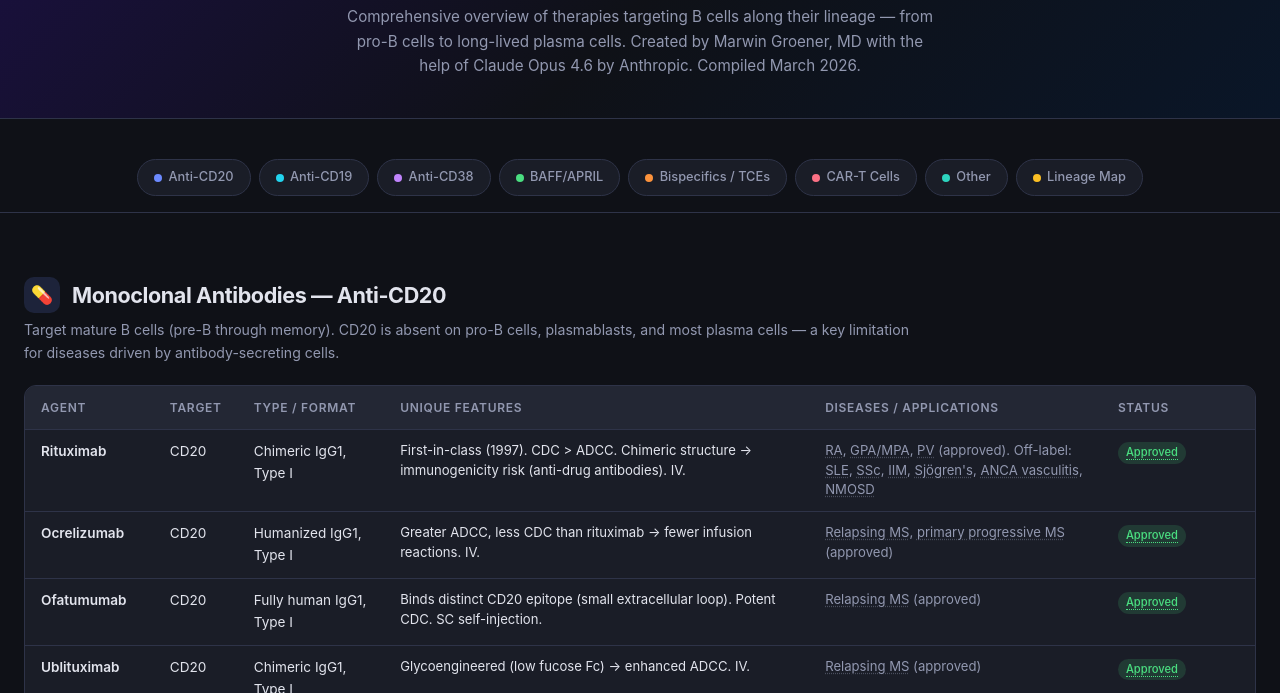
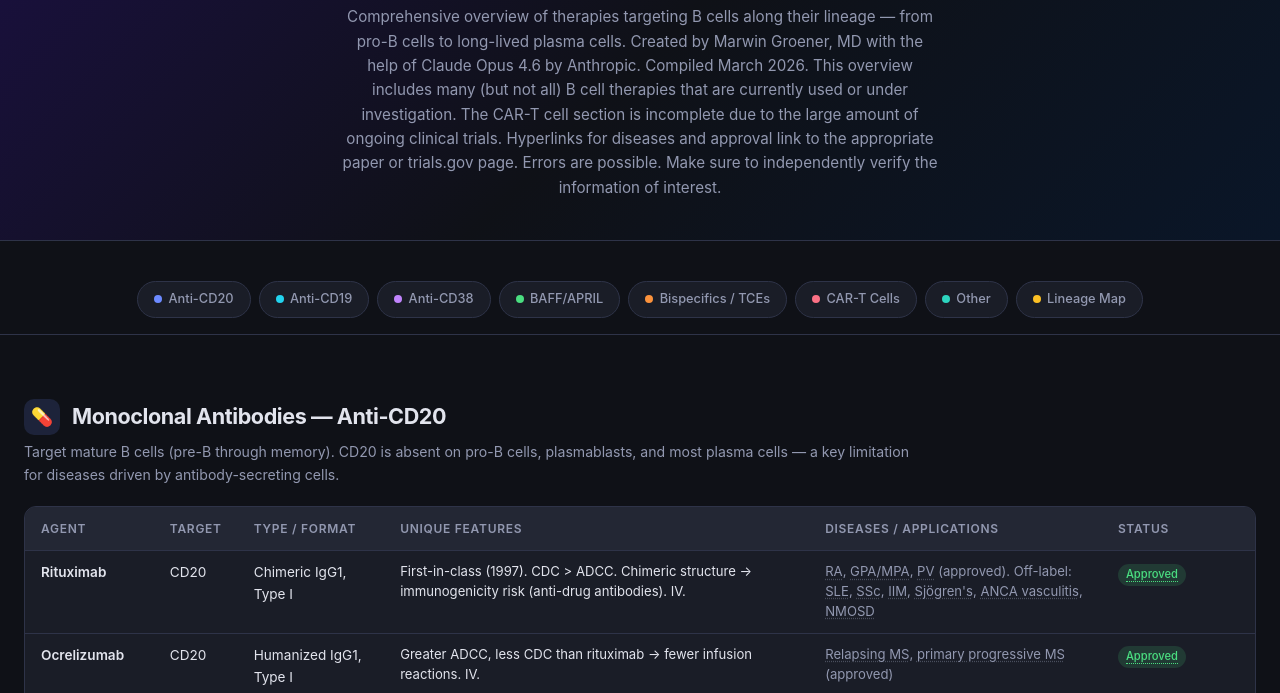
Before and after one commit to MGroener/bcell-therapies, a plain HTML site: page index.html in a window 1280 px wide. Shown: the part 107-800 px from the top of the page. Drawn offline with Linux system fonts and the light colour scheme.

Commit message:
Update index.html

```diff
--- a/index.html
+++ b/index.html
@@ -62,7 +62,9 @@ tbody tr:hover{background:rgba(108,138,255,0.04)}
 <body>
 <div class="hero">
 <h1>B Cell Targeting Therapies</h1>
-<p class="subtitle">Comprehensive overview of therapies targeting B cells along their lineage — from pro-B cells to long-lived plasma cells. Created by Marwin Groener, MD with the help of Claude Opus 4.6 by Anthropic. Compiled March 2026.</p>
+<p class="subtitle">Comprehensive overview of therapies targeting B cells along their lineage — from pro-B cells to long-lived plasma cells. Created by Marwin Groener, MD with the help of Claude Opus 4.6 by Anthropic. Compiled March 2026.
+This overview includes many (but not all) B cell therapies that are currently used or under investigation. The CAR-T cell section is incomplete due to the large amount of ongoing clinical trials. Hyperlinks for diseases and approval link to the appropriate paper or trials.gov page. Errors are possible.
+Make sure to independently verify the information of interest. </p>
 </div>
 <nav class="nav-pills">
 <a href="#mab-cd20"><span class="dot" style="background:var(--accent)"></span>Anti-CD20</a>
@@ -737,7 +739,7 @@ tbody tr:hover{background:rgba(108,138,255,0.04)}
 <tr><td>CD19</td><td><span class="expr-none">−</span></td><td><span class="expr-low">+</span></td><td><span class="expr-low">+</span></td><td><span class="expr-high">+++</span></td><td><span class="expr-mod">++</span></td><td><span class="expr-min">+/−</span></td></tr>
 <tr><td>CD38</td><td><span class="expr-none">−</span></td><td><span class="expr-none">−</span></td><td><span class="expr-none">−</span></td><td><span class="expr-min">+/−</span></td><td><span class="expr-mod">++</span></td><td><span class="expr-high">+++</span></td></tr>
 <tr><td>CD138 <small style="color:var(--text-dim)">(syndecan-1)</small></td><td><span class="expr-none">−</span></td><td><span class="expr-none">−</span></td><td><span class="expr-none">−</span></td><td><span class="expr-none">−</span></td><td><span class="expr-none">−</span></td><td><span class="expr-high">+++</span></td></tr>
-<tr><td>BCMA <small style="color:var(--text-dim)">(TNFRSF17)</small></td><td><span class="expr-none">−</span></td><td><span class="expr-none">−</span></td><td><span class="expr-none">−</span></td><td><span class="expr-none">−</span></td><td><span class="expr-low">+</span></td><td><span class="expr-high">+++</span></td></tr>
+<tr><td>BCMA <small style="color:var(--text-dim)">(TNFRSF17)</small></td><td><span class="expr-none">−</span></td><td><span class="expr-none">−</span></td><td><span class="expr-min">−</span></td><td><span class="expr-mod">−</span></td><td><span class="expr-high">+</span></td><td><span class="expr-high">+++</span></td></tr>
 <tr><td>GPRC5D</td><td><span class="expr-none">−</span></td><td><span class="expr-none">−</span></td><td><span class="expr-none">−</span></td><td><span class="expr-none">−</span></td><td><span class="expr-low">+</span></td><td><span class="expr-high">+++</span></td></tr>
 <tr><td>BAFF-R <small style="color:var(--text-dim)">(BR3)</small></td><td><span class="expr-none">−</span></td><td><span class="expr-none">−</span></td><td><span class="expr-low">+</span></td><td><span class="expr-high">+++</span></td><td><span class="expr-low">+</span></td><td><span class="expr-none">−</span></td></tr>
 <tr><td>BAFF <small style="color:var(--text-dim)">(soluble ligand)</small></td><td><span class="expr-none">−</span></td><td><span class="expr-none">−</span></td><td><span class="expr-low">+</span></td><td><span class="expr-mod">++</span></td><td><span class="expr-low">+</span></td><td><span class="expr-none">−</span></td></tr>
```
